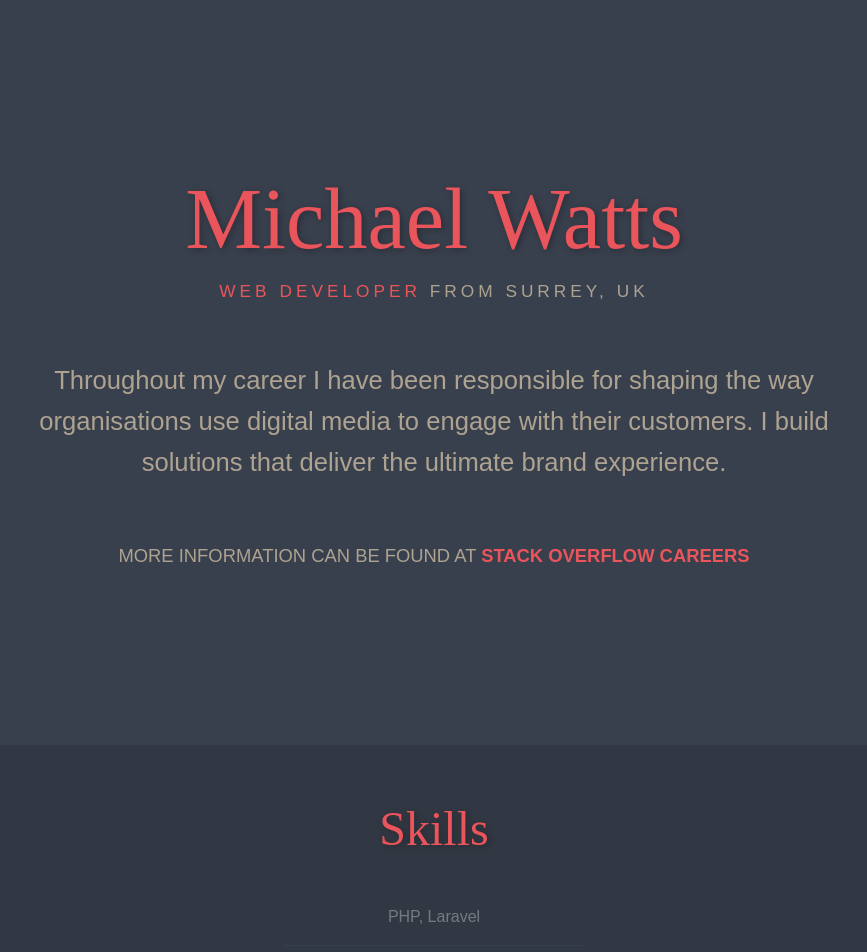
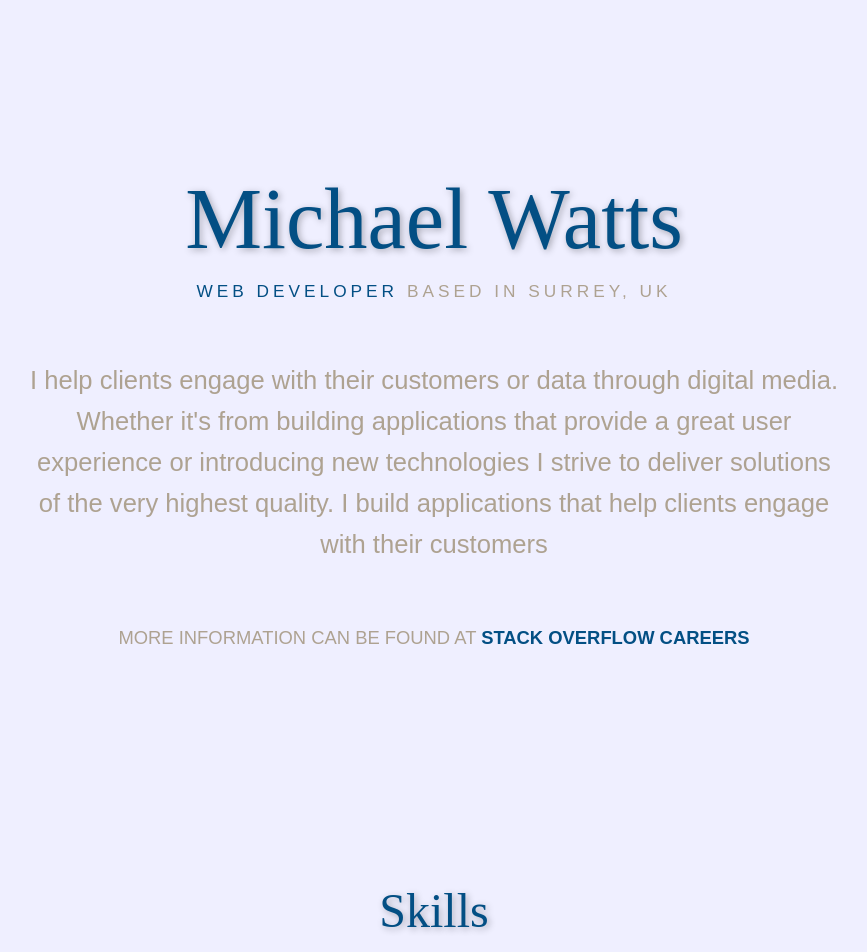
Before and after one commit to mj-watts/michaelwatts.me-website, a Jekyll site: the page index.html, which Jekyll copies as it is, in a window 1280 px wide. Shown: the top 952 px of the page, without its empty margins (206-1073 px from the left). Built offline with Jekyll 4.4.1, drawn with Linux system fonts in a browser that asks for light colours.

Commit message:
Update index.html

```diff
--- a/index.html
+++ b/index.html
@@ -10,7 +10,7 @@
     <style>
         body {
             font: 400 1em / 1.5 'museo-sans', sans-serif;
-            background: #323843;
+            background: #EFEFFF;
             color: #767981;
             -webkit-user-select: none;
             -moz-user-select: none;
@@ -30,7 +30,7 @@
         }
 
         a {
-            color: #EA545B;
+            color: #034F84;
             transition: all 0.05s linear;
             text-decoration: none;
             font-weight: bold;
@@ -77,7 +77,7 @@
             font-weight: normal;
         }
         h2, h3, h4 {
-            color: #EA545B;
+            color: #034F84;
         }
         .container {
             position: relative;
@@ -85,14 +85,14 @@
         header {
             padding: 10%;
             text-align: center;
-            background: #39404D;
+            background: #EFEFFF;
             color: #AEA291;
         }
         header h1 {
             margin-top: 0;
             font-size: 3.4em;
             line-height: 1;
-            color: #EA545B;
+            color: #034F84;
         }
         header h1 small {
             font-family: 'museo-sans', sans-serif;
@@ -106,7 +106,7 @@
             line-height: 1.3;
             text-shadow: none
         }
-        header h1 small strong {color: #EA545B; font-weight: 300;}
+        header h1 small strong {color: #034F84; font-weight: 300;}
         header p.lead {
             font-size: 1.1em;
             line-height: 1.6;
@@ -142,7 +142,7 @@
         }
         .text-center {text-align: center;}
         .script {
-            color: #EA545B;
+            color: #034F84;
             text-shadow: 2px 2px 7px rgba(0, 0, 0, 0.3);
         }
         .logos {
@@ -209,8 +209,12 @@
 <body>
     <header>
         <div class="container">
-            <h1 class="script">Michael Watts <small><strong>Web developer</strong> from Surrey, UK</small></h1>
-            <p class="lead">Throughout my career I have been responsible for shaping the way organisations use digital media to engage with their customers. I build solutions that deliver the ultimate brand experience.</p>
+            <h1 class="script">Michael Watts <small><strong>Web developer</strong> based in Surrey, UK</small></h1>
+            <p class="lead">
+                I help clients engage with their customers or data through digital media.
+                Whether it's from building applications that provide a great user experience or introducing new technologies I strive to deliver solutions of the very highest quality.
+                I build applications that help clients engage with their customers
+            </p>
             <p class="more-info">More information can be found at <a href="http://careers.stackoverflow.com/michaelwatts ">Stack Overflow Careers</a>
         </div>
     </header>
@@ -283,7 +287,7 @@
                 <a href="http://stackoverflow.com/users/1945990/mjwatts" class="contacts">
                     <svg width="30px" height="30px" xmlns="http://www.w3.org/2000/svg">
                         <g id="stackoverflow">
-                            <rect x="17.448" y="8.031" transform="matrix(-0.1709 -0.9853 0.9853 -0.1709 16.3965 31.587)" fill="#EA545B" width="8.08" height="1.727"/>
+                            <rect x="17.448" y="8.031" transform="matrix(-0.1709 -0.9853 0.9853 -0.1709 16.3965 31.587)" fill="#034F84" width="8.08" height="1.727"/>
                             <polygon fill="#E16063" points="16.474,6.445 21.02,13.127 19.604,14.098 15.046,7.427"/>
                             <rect x="11.359" y="12.161" transform="matrix(-0.8609 -0.5089 0.5089 -0.8609 22.0288 32.0716)" fill="#D56F6E" width="8.082" height="1.726"/>
                             <rect x="10.14" y="15.228" transform="matrix(-0.9659 -0.2588 0.2588 -0.9659 23.7086 35.3024)" fill="#D56F6E" width="8.076" height="1.726"/>
```
Also changed, not shown: other parts of index.html (+5 -5 lines).
